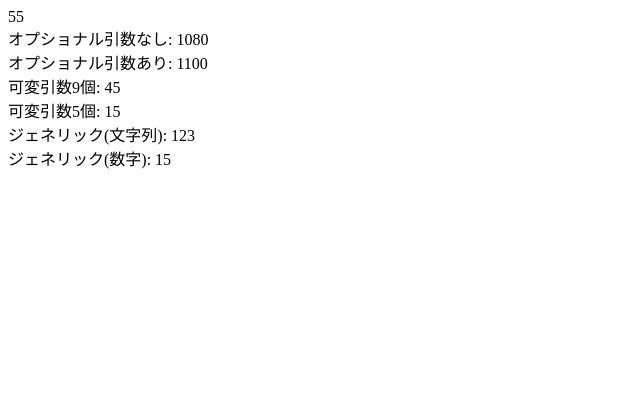
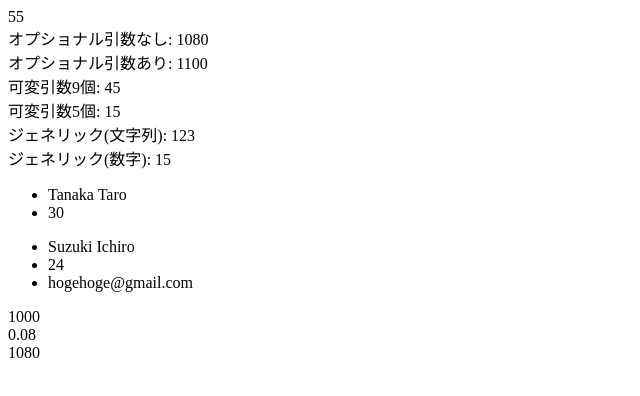
Before and after one commit to dy0110/test-ts, a website built with Parcel: page index.html in a window 1280 px wide. Shown: the whole page, without its empty margins (0-640 px from the left). Built offline with nearby package versions, Linux system fonts and the light colour scheme.

Commit message:
クラスのテスト

```diff
--- a/index.html
+++ b/index.html
@@ -1,13 +1,13 @@
 <!DOCTYPE html>
 <html lang="ja">
-<head>
-    <meta charset="UTF-8">
-    <meta name="viewport" content="width=device-width, initial-scale=1.0">
-    <meta http-equiv="X-UA-Compatible" content="ie=edge">
+  <head>
+    <meta charset="UTF-8" />
+    <meta name="viewport" content="width=device-width, initial-scale=1.0" />
+    <meta http-equiv="X-UA-Compatible" content="ie=edge" />
     <title>テスト</title>
     <script src="./index.ts"></script>
-</head>
-<body>
+  </head>
+  <body>
     <div id="result_calc"></div>
     <div id="result_tax_a"></div>
     <div id="result_tax_b"></div>
@@ -17,5 +17,10 @@
     <div id="out_a"></div>
     <div id="out_b"></div>
     <div id="out_c"></div>
-</body>
+    <div id="print_name"></div>
+    <div id="print_adress"></div>
+    <div id="static_price"></div>
+    <div id="static_tax"></div>
+    <div id="static_method"></div>
+  </body>
 </html>
--- a/index.ts
+++ b/index.ts
@@ -1,5 +1,7 @@
 import test from "./ts/test";
 import func from "./ts/func";
+import { myProfile } from "./ts/myprofile"; //クラスを指定
+import { taxCalculation } from "./ts/tax";
 
 // 変数の型
 console.log(test.num);
@@ -25,20 +27,20 @@ for (let index = 0; index < test.profile.length; index++) {
 }
 
 // 関数
-function addItems<T>(...arg:Array<T>): T {
+function addItems<T>(...arg: Array<T>): T {
   let res;
-  switch(typeof arg[0]){
-      case 'number':
+  switch (typeof arg[0]) {
+    case "number":
       res = 0;
       break;
-      case 'string':
-      res = ''
+    case "string":
+      res = "";
       break;
-      default:
+    default:
       return null;
   }
-  for(let i = 0;i < arg.length;i++){
-      res += arg[i];
+  for (let i = 0; i < arg.length; i++) {
+    res += arg[i];
   }
   return res;
 }
@@ -80,4 +82,37 @@ window.onload = function() {
   const out_b: number = addItems(1, 2, 3, 4, 5);
   document.getElementById("out_b").textContent =
     "ジェネリック(数字): " + out_b.toString();
+
+  // クラス
+  const profile = new myProfile("Tanaka Taro"); // インスタンス化
+  profile.age = 30;
+  document.getElementById("print_name").innerHTML = profile.print(); // クラス関数の呼び出し
+
+  // 継承
+  class mail extends myProfile {
+    public mail: string;
+
+    constructor(n: string, address: string) {
+      super(n);
+      this.mail = address;
+    }
+
+    print(): string {
+      let msg: string = `<ul>
+          <li> ${this.name} </li>
+          <li> ${this.age} </li>
+          <li> ${this.mail} </li>
+      </ul>`;
+      return msg;
+    }
+  }
+
+  const address = new mail("Suzuki Ichiro", "hogehoge@gmail.com");
+  address.age = 24;
+  document.getElementById("print_adress").innerHTML = address.print();
+
+  // スタティック変数,クラスメソッド
+  document.getElementById("static_price").innerHTML = taxCalculation.price.toString(); // インスタンス化しなくても参照できる
+  document.getElementById("static_tax").innerHTML = taxCalculation.tax.toString();
+  document.getElementById("static_method").innerHTML = taxCalculation.print().toString();
 };
--- /dev/null
+++ b/ts/myprofile.ts
@@ -0,0 +1,27 @@
+//　クラスを定義(exportを付けてほかのファイルからimportできるようにする)
+export class myProfile {
+  name: string; // 名前
+  private _age: number; // 年齢
+
+  // コンストラクタ
+  constructor(n: string) {
+    this.name = n;
+  }
+
+  get age(): number {
+    return this._age;
+  }
+
+  set age(num: number) {
+    this._age = num < 0 ? 0 : num;
+  }
+
+  // 表示する
+  print(): string {
+    let msg: string = `<ul>
+        <li> ${this.name} </li>
+        <li> ${this.age} </li>
+    </ul>`;
+    return msg;
+  }
+}
--- /dev/null
+++ b/ts/tax.ts
@@ -0,0 +1,9 @@
+export class taxCalculation {
+    static tax: number = 0.08;
+    static price: number = 1000;
+
+    static print():number{
+        let priceWithTax = this.price + this.price * taxCalculation.tax;
+        return priceWithTax;
+    }
+}
```
